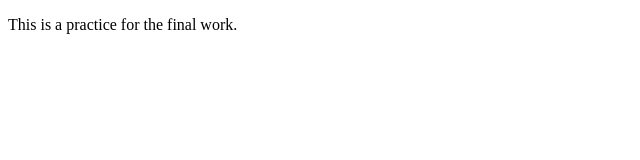
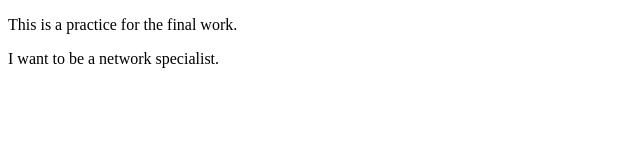
Before and after one commit to schonIs/git-practice, a plain HTML site: page index.html in a window 1280 px wide. Shown: the whole page, without its empty margins (0-640 px from the left). Drawn offline with Linux system fonts and the light colour scheme.

Commit message:
student2 comitt

```diff
--- a/index.html
+++ b/index.html
@@ -8,5 +8,6 @@
 <body>
     <p>This is a practice for the final work.
     </p>
+    <p>I want to be a network specialist.</p>
 </body>
 </html>
```
